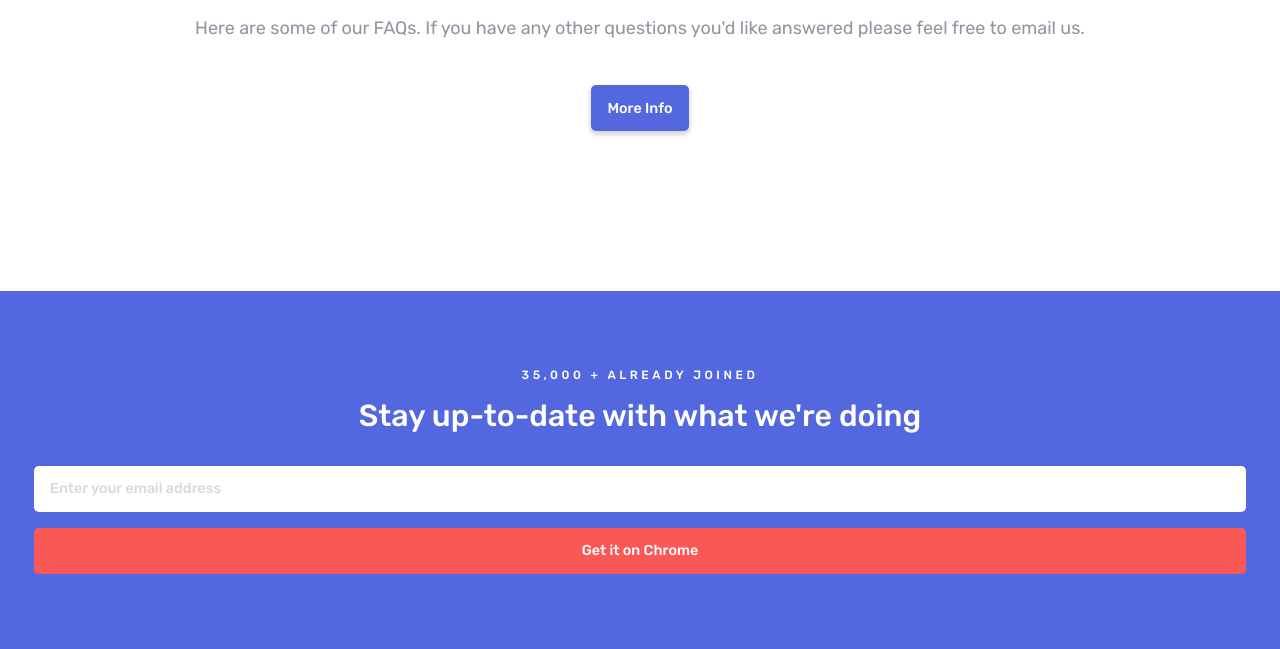
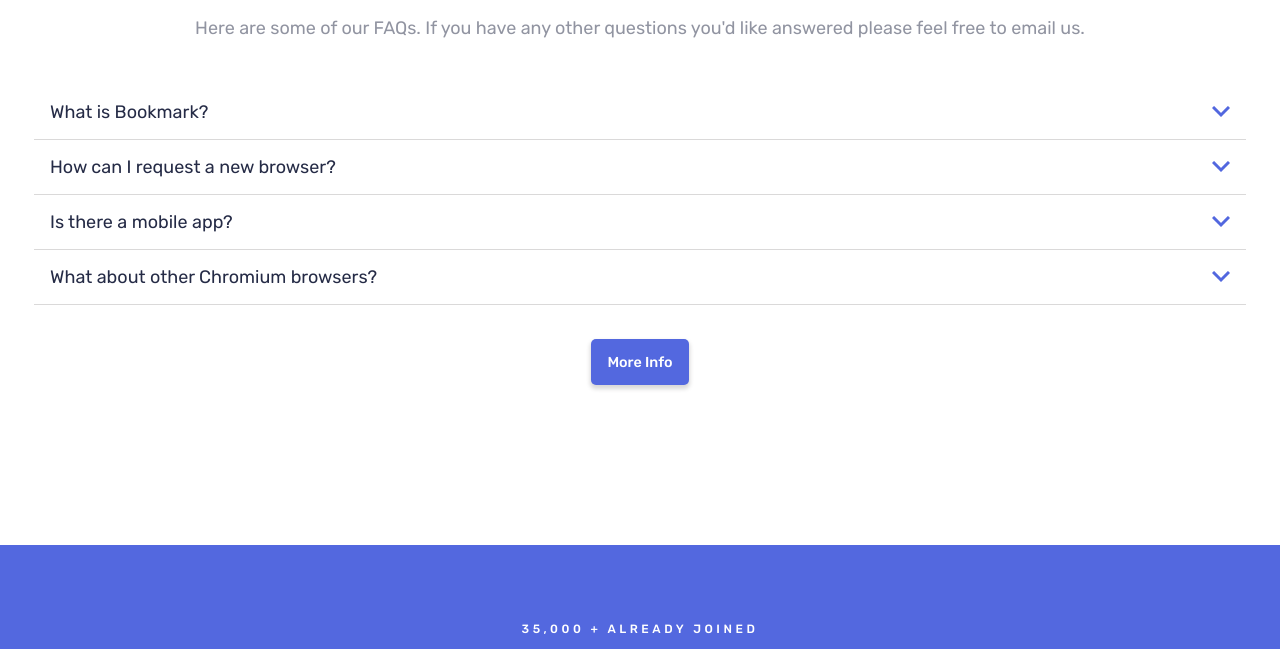
Before and after one commit to vitorisaiainv/bookmark-landing-page, a plain HTML site: page bookmark-landing-page-master/index.html in a window 1280 px wide. Shown: the part 4092-4741 px from the top of the page. Drawn offline with Linux system fonts and the light colour scheme.

Commit message:
faq static menu

```diff
--- a/bookmark-landing-page-master/css/_body.scss
+++ b/bookmark-landing-page-master/css/_body.scss
@@ -124,6 +124,18 @@
     }
 }
 
+.faq  {
+    & li {
+        display: flex;
+        justify-content: space-between;
+        align-items: center;
+        border-bottom: solid 1px #dad9d9;
+        padding: 1rem 1rem;
+        position: relative;
+        cursor: pointer;
+    }
+}
+
 .browserCard {
     border-radius: 10px;
     box-shadow: 0px 3px 4px 1px #dad9d9;
--- a/bookmark-landing-page-master/index.html
+++ b/bookmark-landing-page-master/index.html
@@ -126,6 +126,24 @@
                     feel free to email us.
                 </p>
             </div>
+            <ul class="wrapper faq">
+                <li>
+                    <span>What is Bookmark?</span>
+                    <img src="images/icon-arrow.svg">
+                </li>
+                <li>
+                    <span>How can I request a new browser?</span>
+                    <img src="images/icon-arrow.svg">
+                </li>
+                <li>
+                    <span>Is there a mobile app?</span>
+                    <img src="images/icon-arrow.svg">
+                </li>
+                <li>
+                    <span>What about other Chromium browsers?</span>
+                    <img src="images/icon-arrow.svg">
+                </li>
+            </ul>
             <div class="simpleCenter">
                 <button class="button blueButton">More Info</button>
             </div>
```
Also changed, not shown: bookmark-landing-page-master/css/main.css, 1 other file.
